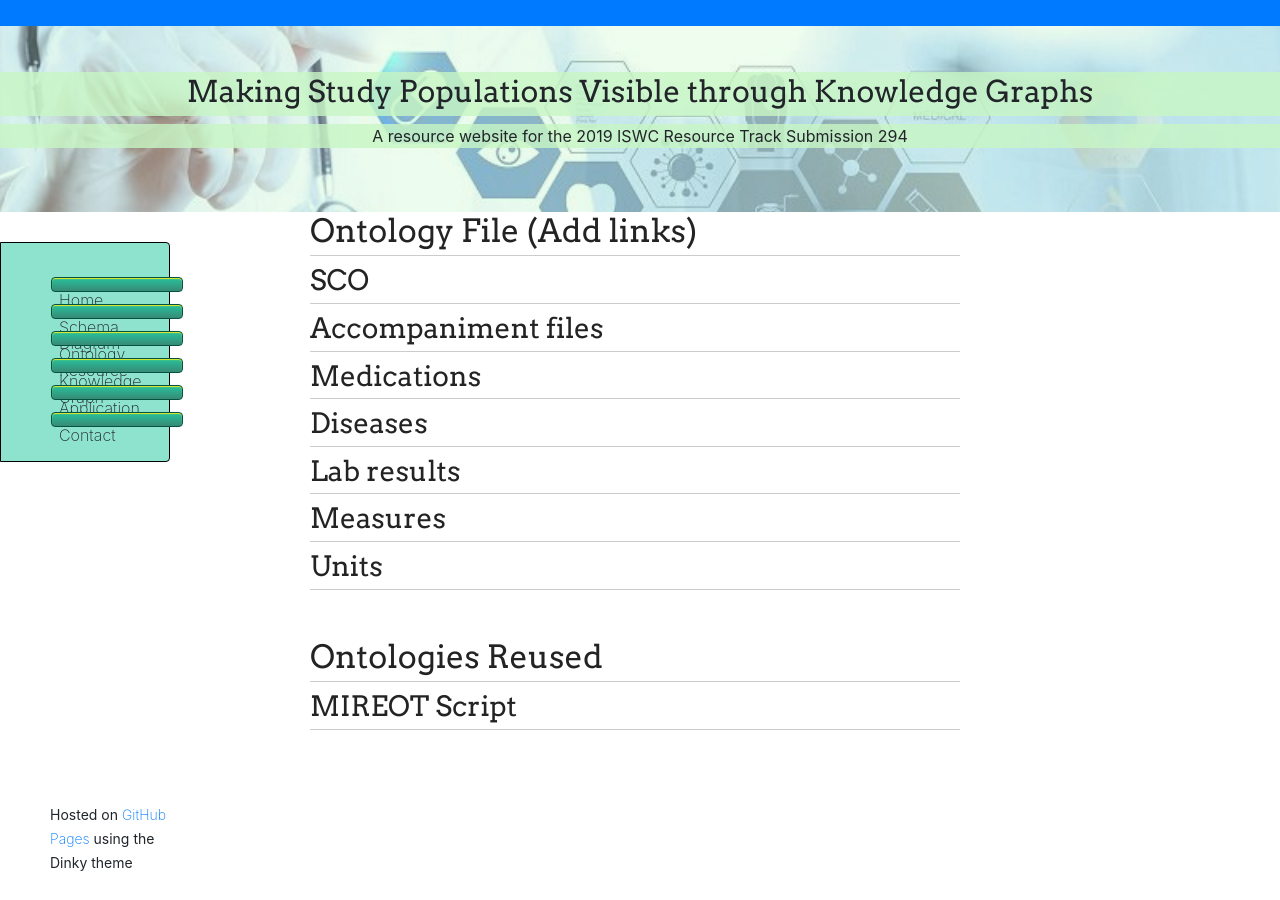
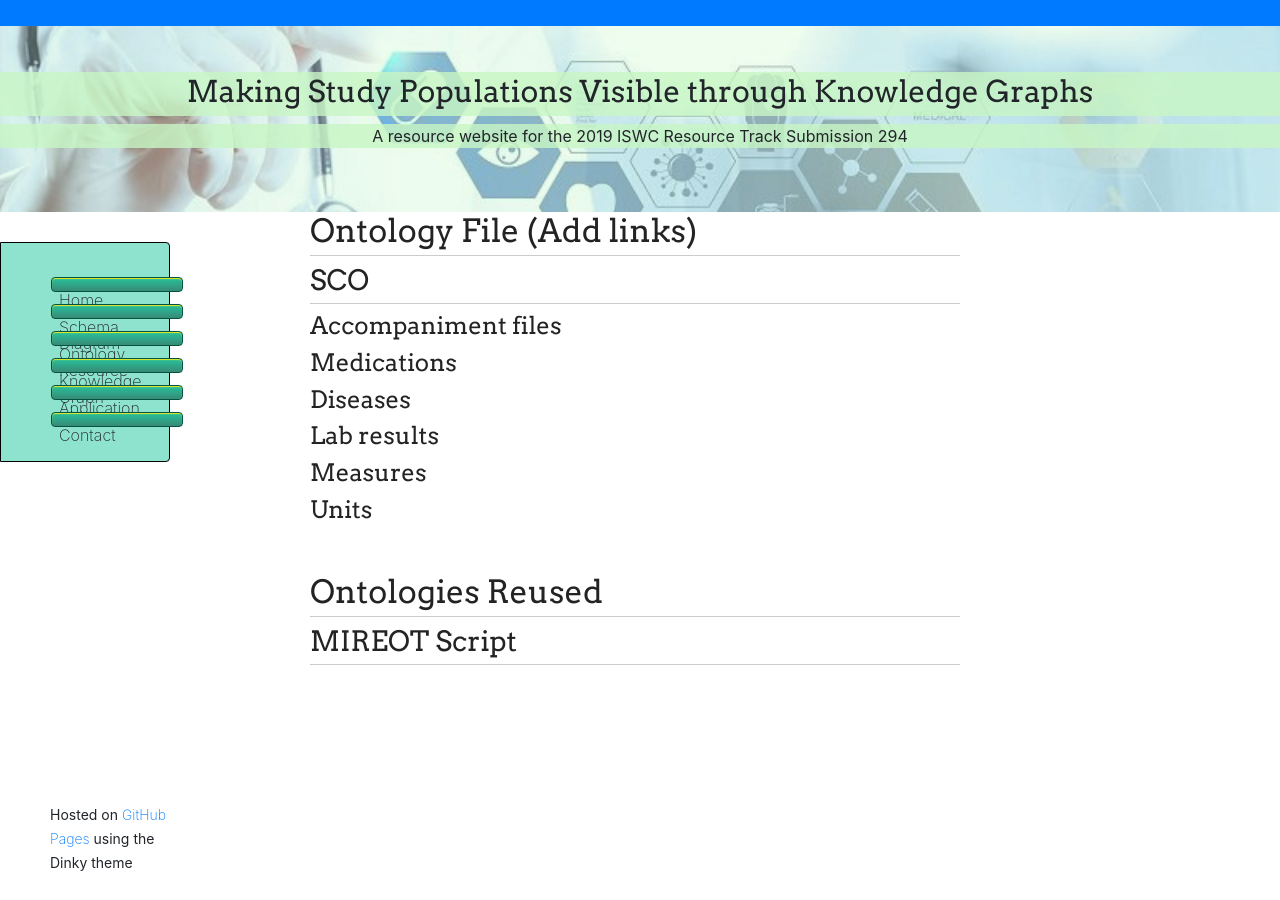
Before and after one commit to tetherless-world/study-cohort-ontology, a Jekyll site: the page built from ontology-resource.md, in a window 1280 px wide. Built offline with Jekyll 4.4.1, drawn with Linux system fonts in a browser that asks for light colours; nearby versions of some CDN libraries; our own code applies the rules of GitHub Pages for plain Markdown files; library files that are not in the unit come from our copies.

```diff
--- a/ontology-resource.md
+++ b/ontology-resource.md
@@ -1,11 +1,11 @@
 ## Ontology File (Add links)
 ### SCO
-### Accompaniment files
-### Medications
-### Diseases
-### Lab results
-### Measures
-### Units
+#### Accompaniment files
+#### Medications
+#### Diseases
+#### Lab results
+#### Measures
+#### Units
 
 
 ##  Ontologies Reused
```
